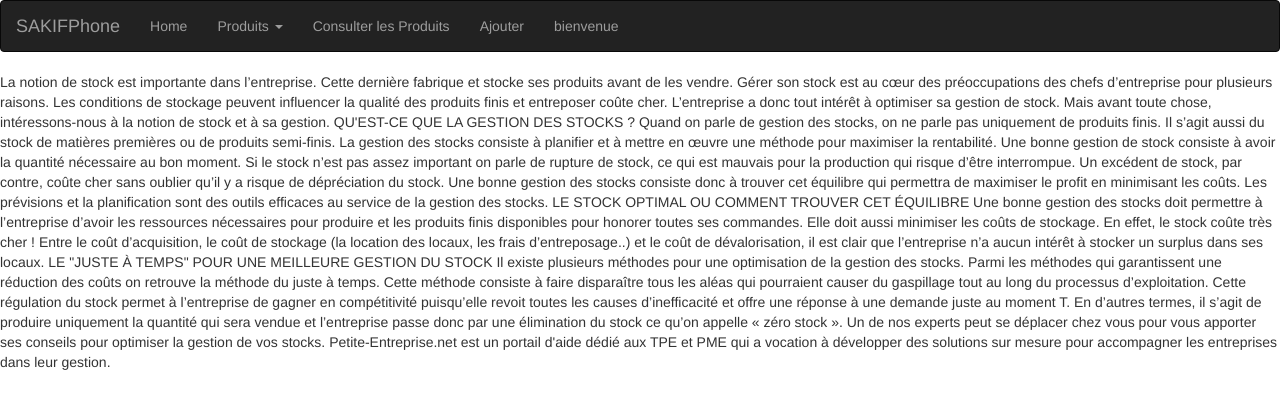
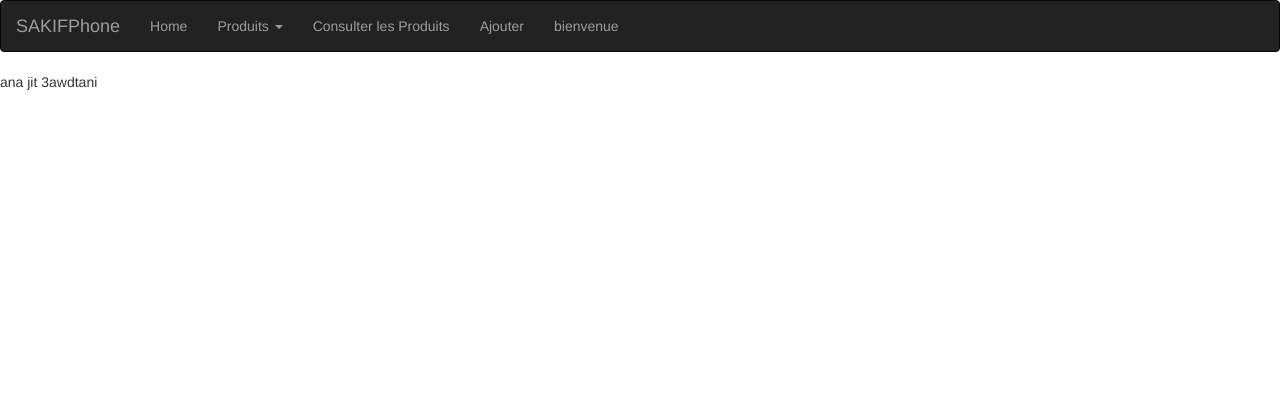
Before and after one commit to sakif-nabil/gestionStock-Angular, an Angular app: page /hello in a window 1280 px wide. Shown: the top 408 px of the page. Built offline with nearby package versions, Linux system fonts and the light colour scheme.

Commit message:
second commit

```diff
--- a/src/app/bienvenue/bienvenue.component.html
+++ b/src/app/bienvenue/bienvenue.component.html
@@ -1,20 +1 @@
-<p>La notion de stock est importante dans l’entreprise. Cette dernière fabrique et stocke ses produits avant de les vendre. Gérer son stock est au cœur des préoccupations des chefs d’entreprise pour plusieurs raisons. Les conditions de stockage peuvent influencer la qualité des produits finis et entreposer coûte cher. L’entreprise a donc tout intérêt à optimiser sa gestion de stock. Mais avant toute chose, intéressons-nous à la notion de stock et à sa gestion.
-
-  QU'EST-CE QUE LA GESTION DES STOCKS ?
-  Quand on parle de gestion des stocks, on ne parle pas uniquement de produits finis. Il s’agit aussi du stock de matières premières ou de produits semi-finis. La gestion des stocks consiste à planifier et à mettre en œuvre une méthode pour maximiser la rentabilité.
-
-  Une bonne gestion de stock consiste à avoir la quantité nécessaire au bon moment. Si le stock n’est pas assez important on parle de rupture de stock, ce qui est mauvais pour la production qui risque d’être interrompue. Un excédent de stock, par contre, coûte cher sans oublier qu’il y a risque de dépréciation du stock.
-
-  Une bonne gestion des stocks consiste donc à trouver cet équilibre qui permettra de maximiser le profit en minimisant les coûts. Les prévisions et la planification sont des outils efficaces au service de la gestion des stocks.
-
-  LE STOCK OPTIMAL OU COMMENT TROUVER CET ÉQUILIBRE
-  Une bonne gestion des stocks doit permettre à l’entreprise d’avoir les ressources nécessaires pour produire et les produits finis disponibles pour honorer toutes ses commandes. Elle doit aussi minimiser les coûts de stockage. En effet, le stock coûte très cher ! Entre le coût d’acquisition, le coût de stockage (la location des locaux, les frais d’entreposage..) et le coût de dévalorisation, il est clair que l’entreprise n’a aucun intérêt à stocker un surplus dans ses locaux.
-
-  LE "JUSTE À TEMPS" POUR UNE MEILLEURE GESTION DU STOCK
-  Il existe plusieurs méthodes pour une optimisation de la gestion des stocks. Parmi les méthodes qui garantissent une réduction des coûts on retrouve la méthode du juste à temps.
-
-  Cette méthode consiste à faire disparaître tous les aléas qui pourraient causer du gaspillage tout au long du processus d’exploitation.
-
-  Cette régulation du stock permet à l’entreprise de gagner en compétitivité puisqu’elle revoit toutes les causes d’inefficacité et offre une réponse à une demande juste au moment T. En d’autres termes, il s’agit de produire uniquement la quantité qui sera vendue et l’entreprise passe donc par une élimination du stock ce qu’on appelle « zéro stock ».
-
-  Un de nos experts peut se déplacer chez vous pour vous apporter ses conseils pour optimiser la gestion de vos stocks. Petite-Entreprise.net est un portail d'aide dédié aux TPE et PME qui a vocation à développer des solutions sur mesure pour accompagner les entreprises dans leur gestion. </p>
+<p>ana jit 3awdtani</p>
--- a/src/app/produits/produits.component.ts
+++ b/src/app/produits/produits.component.ts
@@ -59,7 +59,7 @@ public currentKeyword:string="";
   onDeleteProduct(p) {
     let conf=confirm("Are you sure?");
     if(conf){
-      this.catService.deleteResource(p.id)
+      this.catService.deleteResource(p._links.self.href)
         .subscribe(data=> {
           this.chercherProduits();
         },err=>{
```
